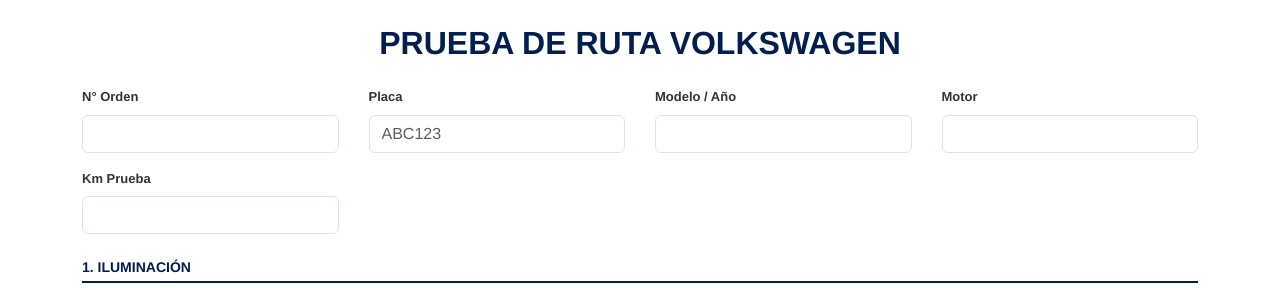
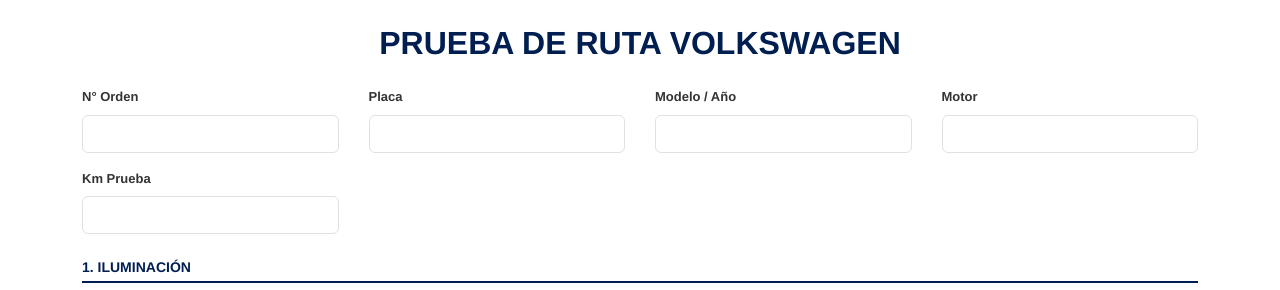
Before and after one commit to jairosandovalg/generador-pdf, a Flask app: page / in a window 1280 px wide. Shown: the top 290 px of the page. Run offline with Flask 3, Linux system fonts and the light colour scheme.

Commit message:
pdf_template.html

```diff
--- a/templates/pdf_template.html
+++ b/templates/pdf_template.html
@@ -54,7 +54,7 @@
                                                                                     title="La placa debe tener exactamente 6 caracteres alfanuméricos (letras y números sin guion)."
                                                                                     inputmode="text"
                                                                                     oninput="this.value = this.value.toUpperCase().replace(/[^A-Z0-9]/g, '');"
-                                                                                    placeholder="ABC123"
+                                                                                    data-placeholder="ABC123"
                                                                                     required>
             {% endif %}
         </div>
```
